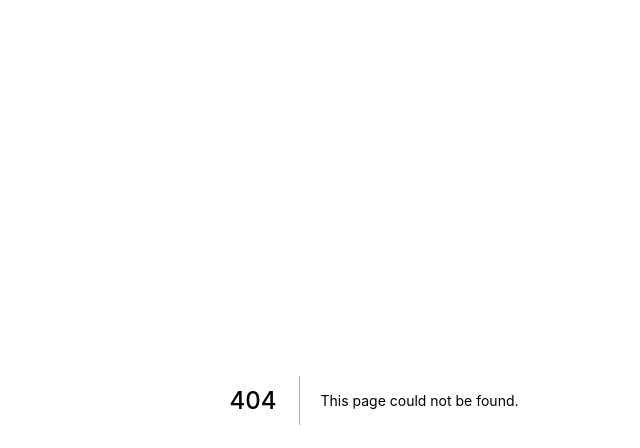
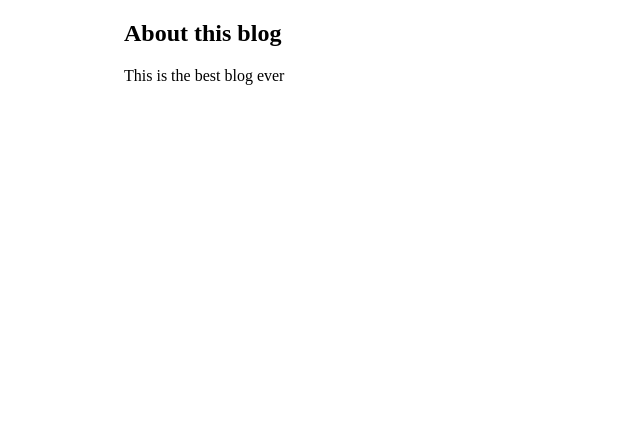
Before and after one commit to tlakomy/egghead-my-next-js-blog, a Next.js app: page /about in a window 1280 px wide. Before the commit this address had no page. Shown: the top 448 px of the page, without its empty margins (266-906 px from the left). Built offline with nearby package versions, Linux system fonts and the light colour scheme.

Commit message:
Added source code for 'Add static pages to a next.js app' lesson

```diff
--- /dev/null
+++ b/components/Article.tsx
@@ -0,0 +1,6 @@
+import styled from "@emotion/styled";
+
+export const Article = styled.article`
+  margin: 0 auto;
+  max-width: 500px;
+`;
--- /dev/null
+++ b/pages/about.tsx
@@ -0,0 +1,10 @@
+import { Article } from "../components/Article";
+
+export default function About() {
+  return (
+    <Article>
+      <h1>About this blog</h1>
+      <p>This is the best blog ever</p>
+    </Article>
+  );
+}
--- a/pages/global.css
+++ b/pages/global.css
@@ -1,9 +1,10 @@
+@import url("https://fonts.googleapis.com/css2?family=Lato:wght@300;400&display=swap");
+
 html,
 body {
   padding: 0;
   margin: 0;
-  font-family: -apple-system, BlinkMacSystemFont, Segoe UI, Roboto, Oxygen,
-    Ubuntu, Cantarell, Fira Sans, Droid Sans, Helvetica Neue, sans-serif;
+  font-family: "Lato", sans-serif;
 }
 
 * {
--- a/pages/index.tsx
+++ b/pages/index.tsx
@@ -23,7 +23,6 @@ const BlogTitle = styled.h1`
   margin: 0;
   line-height: 1.15;
   font-size: 4rem;
-  color: red;
   text-align: center;
 `;
 
```
Also changed, not shown: pages/hello.tsx (added, +9 -0 lines).
